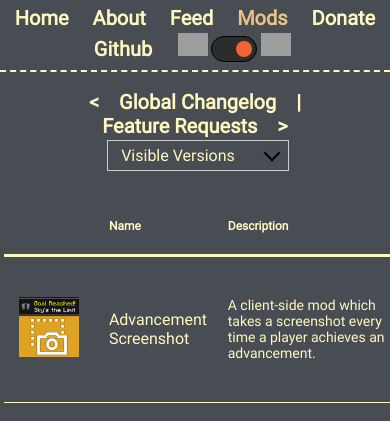
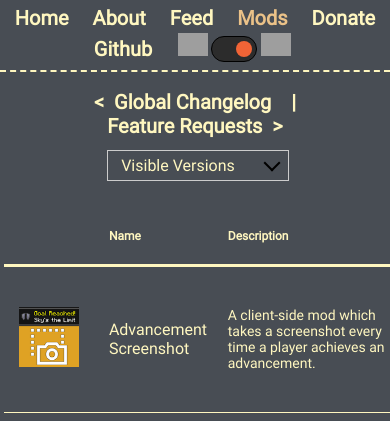
Before and after one commit to Serilum/.serilum.com, a PHP site: page /mods in a window 390 px wide; the page is wider, and only the part inside the window is pictured. Shown: the top 421 px of that part. Run offline with PHP 8.4, Linux system fonts and the light colour scheme; grey boxes are pictures that could not be loaded.

Commit message:
Some minor tweaks and fixes

```diff
--- a/assets/css/global.css
+++ b/assets/css/global.css
@@ -40,7 +40,7 @@ body.prompt {
 	overflow: hidden;
 }
 
-@media only screen and (max-width: 530.5px) {
+@media only screen and (max-width: 620.5px) {
 	.navigation {
 		height: 70px !important;
 	}
--- a/assets/css/mods.css
+++ b/assets/css/mods.css
@@ -11,12 +11,12 @@
 		font-size: 14px !important;
 	}
 }
-@media only screen and (max-width: 504px) {
+@media only screen and (max-width: 437px) {
 	.selectorwrapper {
-		margin-top: 60px !important;
+		margin-top: 70px !important;
 	}
 }
-@media only screen and (max-width: 462px) {
+@media only screen and (max-width: 620px) {
 	.modwrapper {
 		margin-top: 80px !important;
 	}
--- a/mods/index.html
+++ b/mods/index.html
@@ -41,7 +41,7 @@
 		</div>
 		<div class="backgroundwrapper"></div>
 		<div class="submenuwrapper">
-			<p>&lt;</p><a href="/mods/changelog"><p>Global Changelog</p></a><p> | </p><a href="/mods/requests"><p>Feature Requests</p></a><p>&gt;</p>
+			<a href="/mods/changelog"><p>&lt;&nbsp; Global Changelog</p></a><p> | </p><a href="/mods/requests"><p>Feature Requests &nbsp;&gt;</p></a>
 		</div>
 		<div class="modwrapper noselect" hidden>
 			<div class="selectorwrapper">
```
Also changed, not shown: assets/data/logo/april-fools.png.
